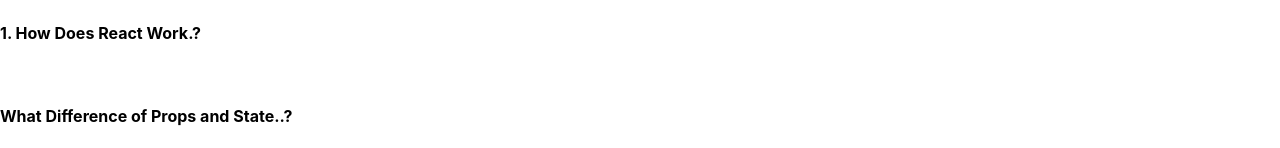
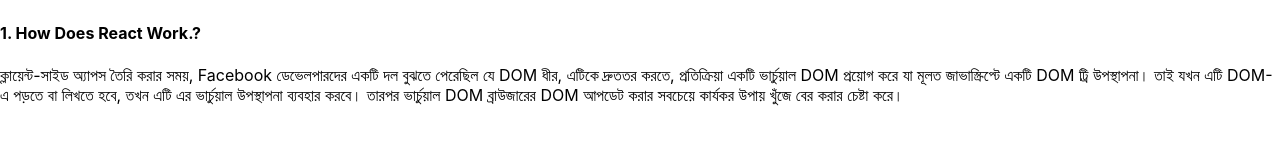
Before and after one commit to P2B-ARIF/ultra-active-club-a8, a React (Create React App) app: page / in a window 1280 px wide. Shown: the part 1181-1329 px from the top of the page. Built offline with nearby package versions, Linux system fonts and the light colour scheme.

Commit message:
added align answer

```diff
--- a/src/components/Question/Question.js
+++ b/src/components/Question/Question.js
@@ -6,12 +6,12 @@
             <h2>Three Answer Of Question</h2>
             <div className="">
                 <h4>1. How Does React Work.?</h4>
-                <p>
+                <p>ক্লায়েন্ট-সাইড অ্যাপস তৈরি করার সময়, Facebook ডেভেলপারদের একটি দল বুঝতে পেরেছিল যে DOM ধীর, এটিকে দ্রুততর করতে, প্রতিক্রিয়া একটি ভার্চুয়াল DOM প্রয়োগ করে যা মূলত জাভাস্ক্রিপ্টে একটি DOM ট্রি উপস্থাপনা। তাই যখন এটি DOM-এ পড়তে বা লিখতে হবে, তখন এটি এর ভার্চুয়াল উপস্থাপনা ব্যবহার করবে। তারপর ভার্চুয়াল DOM ব্রাউজারের DOM আপডেট করার সবচেয়ে কার্যকর উপায় খুঁজে বের করার চেষ্টা করে।
                 </p>
                 <br />
                 <h4>What Difference of Props and State..?</h4>
                 <p>Props এক উপাদান থেকে অন্য উপাদানে ডেটা প্রেরণ করতে ব্যবহৃত হয়। State হল একটি স্থানীয় ডেটা সঞ্চয়স্থান যা শুধুমাত্র উপাদানগুলির জন্য স্থান তৈরি করে।</p>
-                <br/>
+                <br />
                 <h4>useEffect ডাটা লোড করা ছাড়া কি কি কাজে ব্যবহার হয়?</h4>
                 <p></p>
             </div>
```
